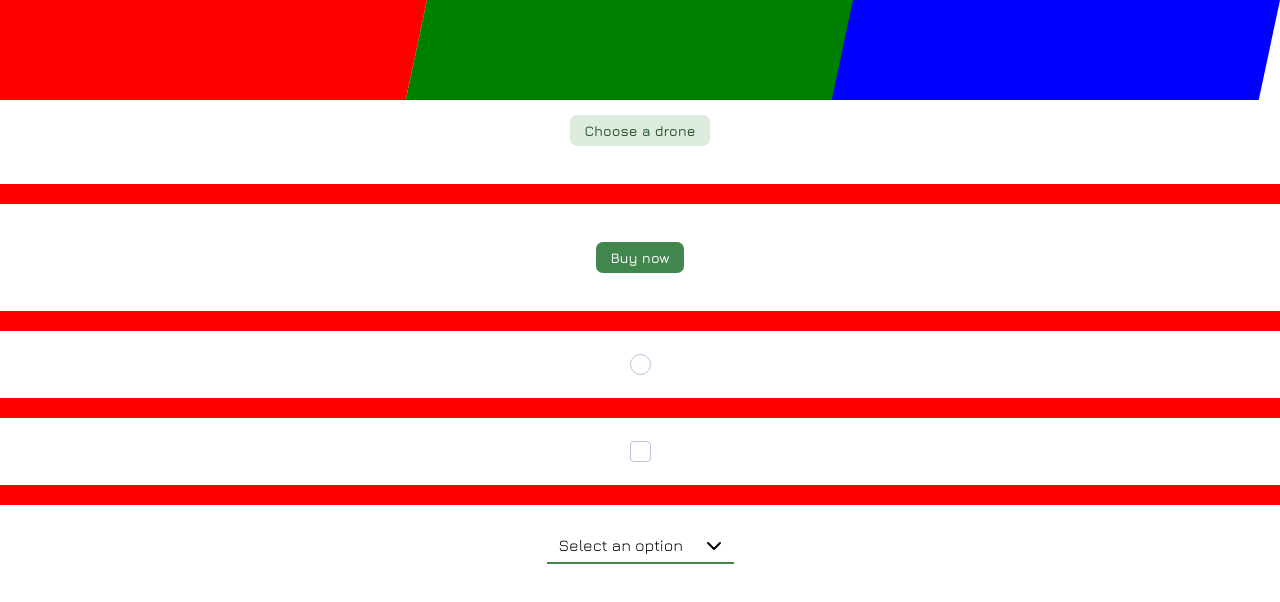
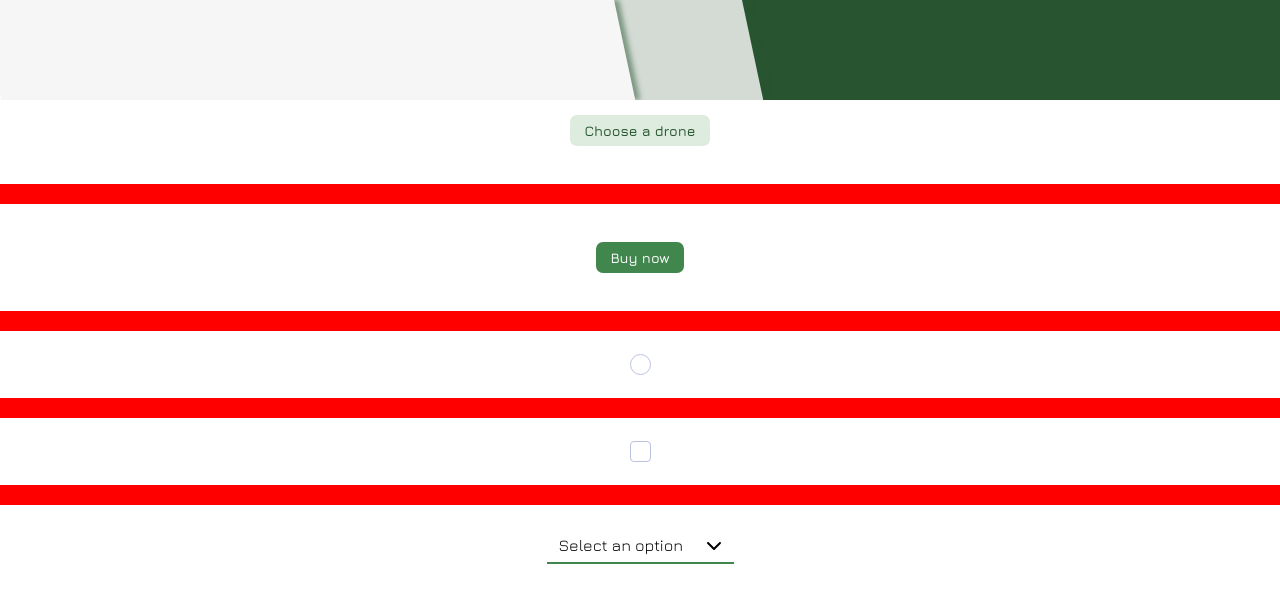
Before and after one commit to facundofrias/agrodrone, a React (Create React App) app: page / in a window 1280 px wide. Shown: the top 602 px of the page. Built offline with nearby package versions, Linux system fonts and the light colour scheme.

Commit message:
Se agregaron estilos a la navbar.

```diff
--- a/src/App.js
+++ b/src/App.js
@@ -6,10 +6,10 @@ import CustomSelect from './components/customSelect/CustomSelect';
 function App() {
   return (
     <div className="App">
-      <div class="navbar">
-        <div class="red"></div>
-        <div class="green"></div>
-        <div class="blue"></div>
+      <div className="navbar">
+        <div className="main-color"></div>
+        <div className="light-grayish-blue"></div>
+        <div className="secondary-color"></div>
       </div>
       <button className='btn-primary'>Choose a drone</button>
       <div className='separator'></div>
--- a/src/scss/components/_navbar.scss
+++ b/src/scss/components/_navbar.scss
@@ -5,26 +5,35 @@
   height: 100px; /* ajusta la altura según tus necesidades */
 }
 
-.red, .green, .blue {
+.main-color,
+.light-grayish-blue,
+.secondary-color {
   position: absolute;
   top: 0;
   bottom: 0;
-  width: calc(100% / 3);
   transform-origin: top left;
-  transform: skewX(-12deg); /* ajusta el ángulo de inclinación según tus necesidades */
+  transform: skewX(12deg);
 }
 
-.red {
-  left: 0;
-  background-color: red;
+.main-color {
+  width: calc(48% + 20px);
+  left: -20px;
+  background-color: var(--main-color);
+  box-shadow: 5px 0 5px rgba(40, 85, 48, 0.5);
+  z-index: 2;
 }
 
-.green {
-  left: calc(100% / 3);
-  background-color: green;
+.light-grayish-blue {
+  width: 10%;
+  left: calc(48%);
+  background-color: var(--light-grayish-blue);
+  box-shadow: 5px 0 5px rgba(40, 85, 48, 0.5);
+  z-index: 1;
+
 }
 
-.blue {
-  left: calc(2 * (100% / 3));
-  background-color: blue;
+.secondary-color {
+  width: 65%;
+  left: 55%;
+  background-color: var(--secondary-color);
 }
--- a/src/scss/utils/_variables.scss
+++ b/src/scss/utils/_variables.scss
@@ -8,4 +8,7 @@
   --main-color: #F6F6F6;
   --secondary-color: #285530;
   --subsidiary-color: #41864D;
+
+  /* navbar colors */
+  --light-grayish-blue: #D3DBD4;
 }
```
